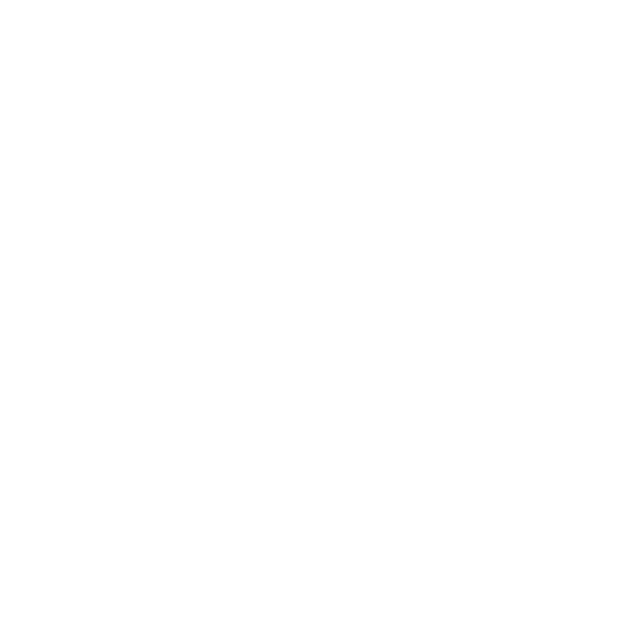
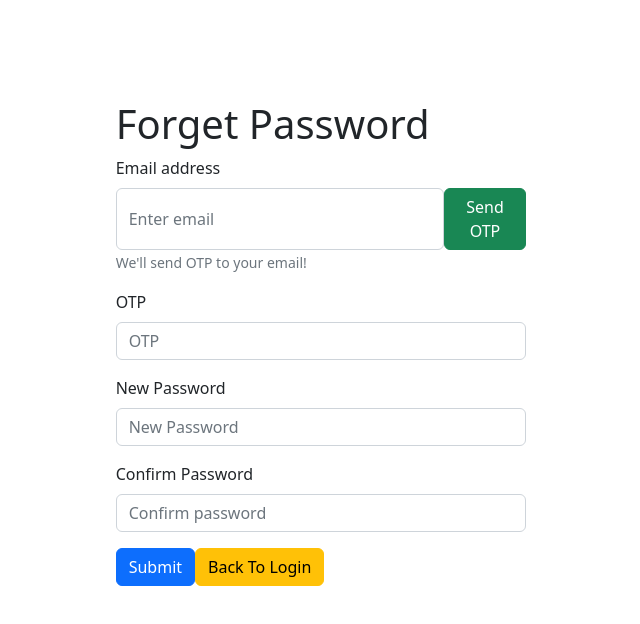
Before and after one commit to dathdka/demo-react-ts, a React (Create React App) app in the folder client/: page /forget-password in a window 1280 px wide. Before the commit this address had no page. Shown: the top 624 px of the page, without its empty margins (319-959 px from the left). Built offline with nearby package versions, Linux system fonts and the light colour scheme.

Commit message:
move style to css file, forget password page

```diff
--- a/client/src/App.tsx
+++ b/client/src/App.tsx
@@ -5,6 +5,7 @@ import {
   Navigate,
 } from "react-router-dom";
 import Login from "./components/pages/Auth/Login";
+import ForgetPassword from "./components/pages/Auth/ForgetPassword";
 import AddUser from "./components/pages/Dashboard/AddUser";
 import UpdateUser from "./components/pages/Dashboard/UpdateUser";
 import { useState, useEffect } from "react";
@@ -42,11 +43,12 @@ function App() {
             path="/update-user"
             element={isLogin ? <UpdateUser /> : <Login />}
           />
+          <Route path="/info" element={<InfoPage />} />
+          <Route path="/forget-password" element={<ForgetPassword />} />
           <Route
-            path="/info"
-            element={<InfoPage/>}
+            path="/"
+            element={<Navigate to="/dashboard" replace />}
           />
-          <Route path="/" element={<Navigate to="/dashboard" replace />} />
         </Routes>
         <CustomAlert />
       </Router>
--- /dev/null
+++ b/client/src/components/pages/Auth/ForgetPassword.tsx
@@ -0,0 +1,133 @@
+import React from "react";
+import { Form, Row, Col, Button } from "react-bootstrap";
+import { forgetPassword } from "../../../types/forgetPassword";
+import { sendOTP, setNewPassword } from "../../../services/api";
+import { connect } from "react-redux";
+import { setAlert } from "../../alert/alert.slice";
+
+class ForgetPassword extends React.Component {
+  constructor(props: any) {
+    super(props);
+    const initState: forgetPassword = {
+      email: "",
+      otp: "",
+      newPassword: "",
+      confirmPassword: "",
+    };
+    this.state = initState;
+  }
+
+  async sendOTP() {
+    const curState: forgetPassword = this.state as any;
+    const { alert } = this.props as any;
+    const response = await sendOTP(curState.email);
+    if (typeof response === "string")
+      alert({ message: response, isError: true, open: true });
+    else
+      alert({ message: "please check your email!", isError: false, open: true });
+  }
+
+  async resetHandle() {
+    const curState: forgetPassword = this.state as any;
+    const { alert } = this.props as any;
+
+    if(curState.confirmPassword !== curState.newPassword)
+        alert({message : "password and confirm password doesn't match",isError: true, open: true})
+    else{
+        const response = await setNewPassword(curState)
+        if(typeof response === 'string')
+            alert({message : response,isError: true, open: true})
+        else
+            alert({message : "new password has been set",isError: true, open: true})
+    }
+  }
+
+  render(): React.ReactNode {
+    return (
+      <>
+        <Row>
+          <Col></Col>
+          <Col>
+            <h1>Forget Password</h1>
+            <Form>
+              <Form.Group className="mb-3" controlId="formBasicEmail">
+                <Form.Label>Email address</Form.Label>
+                <div className="forgetpage__form--box">
+                  <Form.Control
+                    type="email"
+                    placeholder="Enter email"
+                    onChange={(e) => this.setState({ email: e.target.value })}
+                  />
+                  <Button
+                    variant="success"
+                    onClick={(e) => {
+                      this.sendOTP();
+                    }}
+                  >
+                    Send OTP
+                  </Button>
+                </div>
+                <Form.Text className="text-muted">
+                  We'll send OTP to your email!
+                </Form.Text>
+              </Form.Group>
+
+              <Form.Group className="mb-3" controlId="formBasicPassword">
+                <Form.Label>OTP</Form.Label>
+                <Form.Control
+                  type="text"
+                  placeholder="OTP"
+                  onChange={(e) => this.setState({ otp: e.target.value })}
+                />
+              </Form.Group>
+              <Form.Group className="mb-3" controlId="formBasicPassword">
+                <Form.Label>New Password</Form.Label>
+                <Form.Control
+                  type="password"
+                  placeholder="New Password"
+                  onChange={(e) =>
+                    this.setState({ newPassword: e.target.value })
+                  }
+                />
+              </Form.Group>
+              <Form.Group className="mb-3" controlId="formBasicPassword">
+                <Form.Label>Confirm Password</Form.Label>
+                <Form.Control
+                  type="password"
+                  placeholder="Confirm password"
+                  onChange={(e) =>
+                    this.setState({ confirmPassword: e.target.value })
+                  }
+                />
+              </Form.Group>
+              <Button
+                variant="primary"
+                onClick={(e) => {
+                  this.resetHandle();
+                }}
+              >
+                Submit
+              </Button>
+
+              <Button
+                variant="warning"
+                onClick={(e) => {
+                  window.location.pathname = '/login'
+                }}
+              >
+                Back To Login
+              </Button>
+            </Form>
+          </Col>
+          <Col></Col>
+        </Row>
+      </>
+    );
+  }
+}
+
+const mapDispatchToProps = {
+  alert: setAlert,
+};
+
+export default connect(null, mapDispatchToProps)(ForgetPassword);
--- a/client/src/components/pages/Auth/Login.tsx
+++ b/client/src/components/pages/Auth/Login.tsx
@@ -27,28 +27,32 @@ const Login: React.FC = (userInfo: user) => {
     };
 
     const userLoginInfo = await login(account);
-    const errorMessage = userLoginInfo.response?.data || "";
 
     //update state in store after make a request
-    if (errorMessage !== "")
-      dispatch(setAlert({ isError: true, open: true, message: errorMessage }));
+    if (typeof userLoginInfo === "string")
+      dispatch(setAlert({ isError: true, open: true, message: userLoginInfo }));
     else {
       storeLoginInfo(userLoginInfo);
       dispatch(
         setAlert({ isError: false, open: true, message: "login successfully" })
       );
       dispatch(userLogin(userLoginInfo));
+      window.location.pathname = '/dashboard'
     }
   };
   return (
     <Row>
       <Col></Col>
       <Col>
-        <h1 style={{ marginLeft: "40%", marginTop: "100px" }}>Login</h1>
+        <h1 className="loginpage_container--text">Login</h1>
         <Form>
           <Form.Group className="mb-3" controlId="formBasicEmail">
             <Form.Label>Email address</Form.Label>
-            <Form.Control type="email" placeholder="Enter email" onChange={emailHandler} />
+            <Form.Control
+              type="email"
+              placeholder="Enter email"
+              onChange={emailHandler}
+            />
             <Form.Text className="text-muted">
               We'll never share your email with anyone else.
             </Form.Text>
@@ -56,11 +60,22 @@ const Login: React.FC = (userInfo: user) => {
 
           <Form.Group className="mb-3" controlId="formBasicPassword">
             <Form.Label>Password</Form.Label>
-            <Form.Control type="password" placeholder="Password" onChange={passwordHandler} />
+            <Form.Control
+              type="password"
+              placeholder="Password"
+              onChange={passwordHandler}
+            />
+
+            <Form.Text className="text-muted">
+              <a href="/forget-password">Forget password ?</a>
+            </Form.Text>
           </Form.Group>
           <Button
             variant="primary"
-            onClick={(e) => {e.preventDefault(); loginHandle()} }
+            onClick={(e) => {
+              e.preventDefault();
+              loginHandle();
+            }}
             type="submit"
           >
             Submit
--- a/client/src/components/pages/Dashboard/AddUser.tsx
+++ b/client/src/components/pages/Dashboard/AddUser.tsx
@@ -50,7 +50,7 @@ const AddUser: React.FC = () => {
 
   return (
     <Container>
-      <h1 style={{ textAlign: "center" }}>Add new user</h1>
+      <h1 className="updatepage__container--text">Add new user</h1>
       <Form>
         <Form.Group className="mb-3">
           <Form.Label>Email address</Form.Label>
--- a/client/src/components/pages/Dashboard/Dashboard.tsx
+++ b/client/src/components/pages/Dashboard/Dashboard.tsx
@@ -68,7 +68,6 @@ class DashBoard extends React.Component {
     const { alert } = this.props as any;
     window.addEventListener("scroll", this.lazyFetchUserList);
 
-    console.log('componentDidMount');
 
     const response = await getUserByName("", 0);
 
@@ -138,7 +137,6 @@ class DashBoard extends React.Component {
     const isAdmin = authState.admin;
     const userList = dashboardState.userList as user[];
     const getName = userList.map(el =>el.name)
-    console.log(getName);
 
     const localState = this.state as any;
     return (
--- a/client/src/components/pages/Dashboard/UpdateUser.tsx
+++ b/client/src/components/pages/Dashboard/UpdateUser.tsx
@@ -43,7 +43,7 @@ const UpdateUser: React.FC = () => {
 
   return (
     <Container >
-      <h1 style={{ textAlign: "center" }}>Update Info</h1>
+      <h1 className="updatepage__container--text">Update Info</h1>
       <Form>
         <Form.Group className="mb-3">
           <Form.Label>Email address</Form.Label>
--- a/client/src/services/api.ts
+++ b/client/src/services/api.ts
@@ -1,7 +1,8 @@
 import axios from "axios";
 import setting from "../config/setting";
 import { user } from "../types/user";
-
+import { forgetPassword } from "../types/forgetPassword";
+import { omit } from "lodash";
 const api = axios.create({
   baseURL: setting.baseApiUrl,
 });
@@ -87,3 +88,21 @@ export const getUserById = async (id : string) =>{
     return error;
   }
 }
+
+export const sendOTP = async (email: string) =>{
+  try {
+    const response = await api.post('auth/forget-password',{email})
+    return response.data
+  } catch (error) {
+    return error;
+  }
+}
+
+export const setNewPassword = async (passwordInfo : forgetPassword) =>{
+  try {
+    const response = await api.post('auth/set-new-password',omit(passwordInfo))
+    return response.data
+  } catch (error) {
+    return error;
+  }
+}
--- a/client/src/style/style.css
+++ b/client/src/style/style.css
@@ -1,3 +1,43 @@
 .dashboard-table {
     margin-top: 20px;
 }
+
+.infopage__row--img{
+    width: 88%;
+}
+
+.infopage__row--h2{
+    display: block;
+    text-align: center;
+    font-family: monospace;
+    margin-right: 12%;
+}
+
+.infopage__row--buttoncontainer{
+    margin: 0 25%;
+}
+
+.navigationbar__box{
+    flex-grow: 1;
+}
+
+.navigationbar__box--appbar{
+    position: fixed;
+}
+
+.navigationbar__box--button{
+    color: white;
+}
+
+.updatepage__container--text {
+    text-align: center;
+}
+
+.loginpage_container--text {
+    margin-left: 40%;
+    margin-top: 100px;
+}
+
+.forgetpage__form--box{
+    display: flex;
+}
--- /dev/null
+++ b/client/src/types/forgetPassword.ts
@@ -0,0 +1,6 @@
+export interface forgetPassword {
+    email: string,
+    otp?: string,
+    newPassword? : string,
+    confirmPassword? : string
+}
```
Also changed, not shown: client/src/components/pages/Dashboard/InfoPage.tsx (+4 -13 lines), client/src/components/pages/Dashboard/NavigationBar.tsx (+3 -5 lines).
